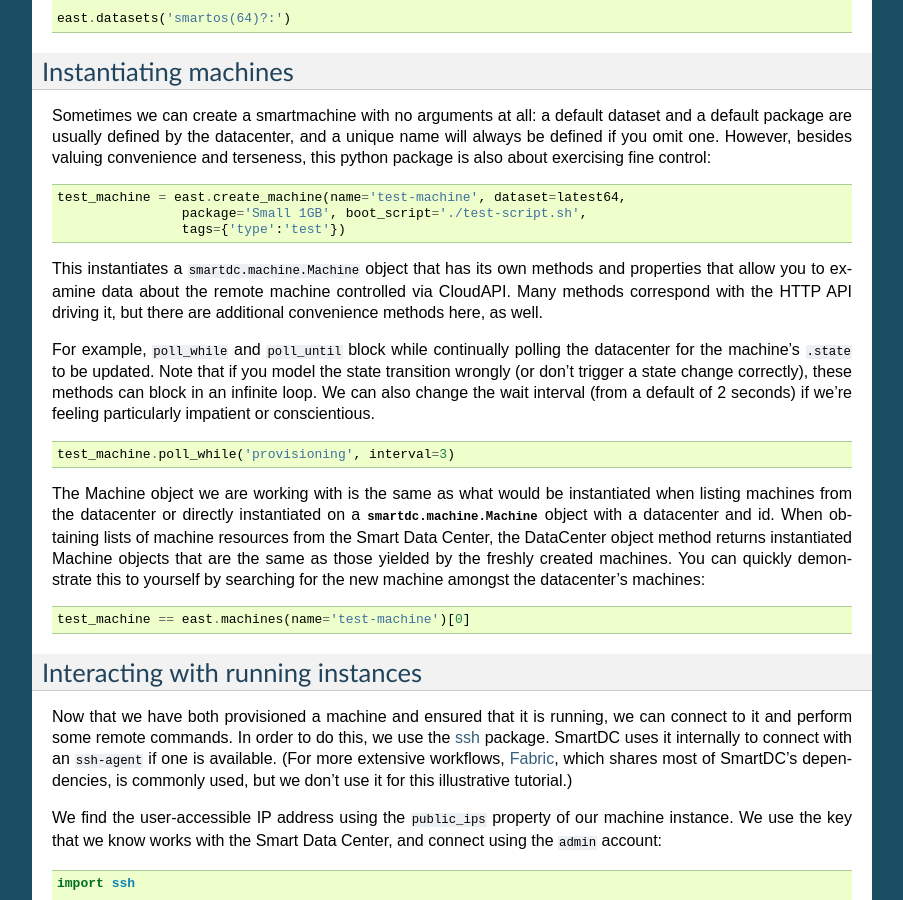
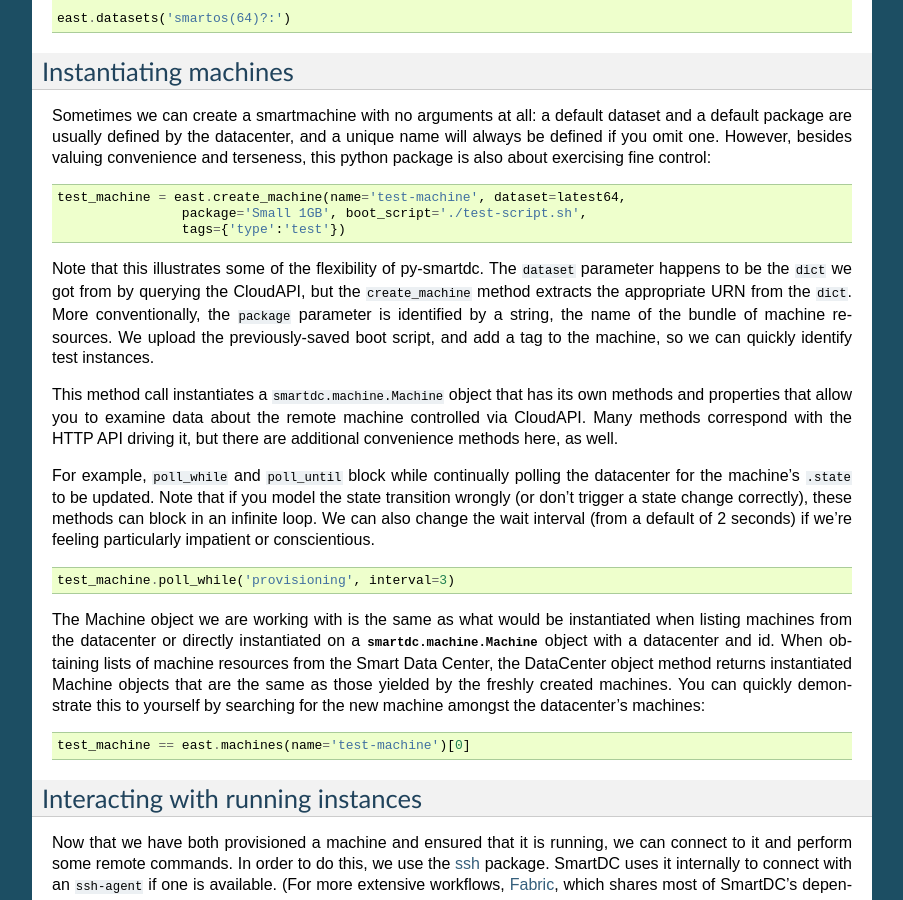
Before and after one commit to atl/py-smartdc, a Sphinx documentation site: the page built from docs/tutorial.rst, in a window 1280 px wide and 900 px high, scrolled down 1224 px. Shown: the whole window, without its empty margins (198-1101 px from the left). Built offline with Sphinx 7.4.7, drawn with Linux system fonts in a browser that asks for light colours.

Commit message:
explain params on create_machine()

```diff
--- a/docs/tutorial.rst
+++ b/docs/tutorial.rst
@@ -86,10 +86,18 @@ control::
                     package='Small 1GB', boot_script='./test-script.sh',
                     tags={'type':'test'})
 
-This instantiates a ``smartdc.machine.Machine`` object that has its own
-methods and properties that allow you to examine data about the remote machine
-controlled via CloudAPI. Many methods correspond with the HTTP API driving it,
-but there are additional convenience methods here, as well.
+Note that this illustrates some of the flexibility of py-smartdc. The
+``dataset`` parameter happens to be the ``dict`` we got from by querying the
+CloudAPI, but the ``create_machine`` method extracts the appropriate URN from
+the ``dict``. More conventionally, the ``package`` parameter is identified by
+a string, the name of the bundle of machine resources. We upload the
+previously-saved boot script, and add a tag to the machine, so we can quickly
+identify test instances.
+
+This method call instantiates a ``smartdc.machine.Machine`` object that has
+its own methods and properties that allow you to examine data about the remote
+machine controlled via CloudAPI. Many methods correspond with the HTTP API
+driving it, but there are additional convenience methods here, as well.
 
 For example, ``poll_while`` and ``poll_until`` block while continually polling
 the datacenter for the machine's ``.state`` to be updated. Note that if you
```
